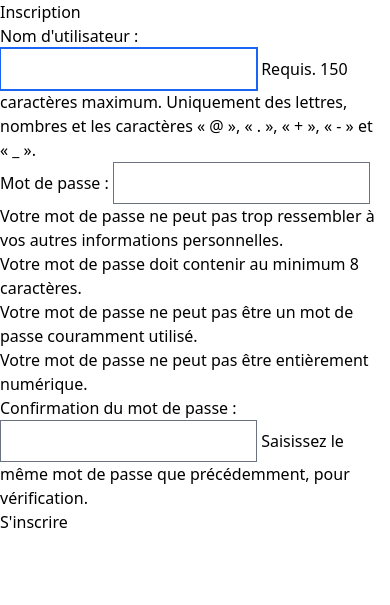
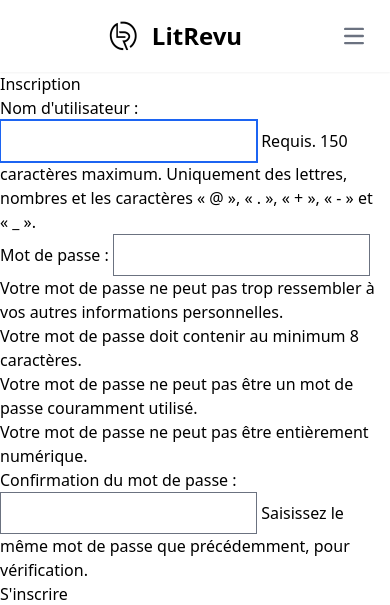
Before and after one commit to wilodorico/P-9-LitRevu, a Django app: template accounts/templates/accounts/signup.html in a window 390 px wide. Shown: the top 605 px of the page. Run offline with Django 4.2, Linux system fonts and the light colour scheme; the template is opened without the code that fills it: values that come from a table or form of the project are taken from there, others are empty; tables that the repository leaves empty hold one stand-in row (values such as "Sample post"); some libraries are stand-ins or nearby versions.

Commit message:
add navbar

```diff
--- a/config/settings.py
+++ b/config/settings.py
@@ -121,6 +121,8 @@ USE_TZ = True
 # https://docs.djangoproject.com/en/4.2/howto/static-files/
 
 STATIC_URL = "static/"
+STATICFILES_DIRS = [BASE_DIR / "static"]
+
 
 # Default primary key field type
 # https://docs.djangoproject.com/en/4.2/ref/settings/#default-auto-field
--- a/templates/base.html
+++ b/templates/base.html
@@ -1,9 +1,11 @@
 {% load static tailwind_tags %}
+{% load static %}
 <!DOCTYPE html>
 <html lang="en">
 <head>
     <meta charset="UTF-8">
     <meta name="viewport" content="width=device-width, initial-scale=1.0">
+    <link rel="icon" type="image/x-icon" href="{% static 'medias/favicon.ico' %}">
     <title>
     {% block title %}
         LitRevu
@@ -12,10 +14,50 @@
     {% tailwind_css %}
 </head>
 <body>
+    <header>
 
-    {% block content %}
 
-    {% endblock content %}
+<nav class="bg-white border-gray-200 dark:bg-gray-900 shadow-sm dark:border-gray-700">
+    <div class="max-w-screen-xl flex flex-wrap items-center justify-between mx-auto p-4">
+        <div></div>
+      <a href="#home" class="flex items-center space-x-3 rtl:space-x-reverse">
+          <img src="{% static 'medias/favicon-32x32.png' %}" class="h-8" alt="Logo LitRevu" />
+          <span class="self-center text-2xl font-semibold whitespace-nowrap dark:text-white">LitRevu</span>
+      </a>
+      <button data-collapse-toggle="navbar-default" type="button" class="inline-flex items-center p-2 w-10 h-10 justify-center text-sm text-gray-500 rounded-lg md:hidden hover:bg-gray-100 focus:outline-none focus:ring-2 focus:ring-gray-200 dark:text-gray-400 dark:hover:bg-gray-700 dark:focus:ring-gray-600" aria-controls="navbar-default" aria-expanded="false">
+          <span class="sr-only">Open main menu</span>
+          <svg class="w-5 h-5" aria-hidden="true" xmlns="http://www.w3.org/2000/svg" fill="none" viewBox="0 0 17 14">
+              <path stroke="currentColor" stroke-linecap="round" stroke-linejoin="round" stroke-width="2" d="M1 1h15M1 7h15M1 13h15"/>
+          </svg>
+      </button>
+      {% if user.is_authenticated %}
+      <div class="hidden w-full md:block md:w-auto" id="navbar-default">
+        <ul class="font-medium flex flex-col p-4 md:p-0 mt-4 border border-gray-100 rounded-lg bg-gray-50 md:flex-row md:space-x-8 rtl:space-x-reverse md:mt-0 md:border-0 md:bg-white dark:bg-gray-800 md:dark:bg-gray-900 dark:border-gray-700">
+          <li>
+            <a href="#" class="block py-2 px-3 text-white bg-blue-700 rounded md:bg-transparent md:text-blue-700 md:p-0 dark:text-white md:dark:text-blue-500" aria-current="page">Flux</a>
+          </li>
+          <li>
+            <a href="#" class="block py-2 px-3 text-gray-900 rounded hover:bg-gray-100 md:hover:bg-transparent md:border-0 md:hover:text-blue-700 md:p-0 dark:text-white md:dark:hover:text-blue-500 dark:hover:bg-gray-700 dark:hover:text-white md:dark:hover:bg-transparent">Posts</a>
+          </li>
+          <li>
+            <a href="#" class="block py-2 px-3 text-gray-900 rounded hover:bg-gray-100 md:hover:bg-transparent md:border-0 md:hover:text-blue-700 md:p-0 dark:text-white md:dark:hover:text-blue-500 dark:hover:bg-gray-700 dark:hover:text-white md:dark:hover:bg-transparent">Abonnements</a>
+          </li>
+          <li>
+            <a href="#" class="block py-2 px-3 text-gray-900 rounded hover:bg-gray-100 md:hover:bg-transparent md:border-0 md:hover:text-blue-700 md:p-0 dark:text-white md:dark:hover:text-blue-500 dark:hover:bg-gray-700 dark:hover:text-white md:dark:hover:bg-transparent">Se deconnecter</a>
+          </li>
+        </ul>
+      </div>
+      {% endif %}
+    </div>
+  </nav>
+
+    </header>
+    <main>
+
+        {% block content %}
+
+        {% endblock content %}
+    </main>
 
     <script src="https://cdn.jsdelivr.net/npm/flowbite@2.5.2/dist/flowbite.min.js"></script>
     {% comment %} <script src="../theme/static_src/node_modules/flowbite/dist/flowbite.js"></script> {% endcomment %}
--- a/theme/static/css/dist/styles.css
+++ b/theme/static/css/dist/styles.css
@@ -1431,6 +1431,18 @@ input:checked + .toggle-bg {
   height: 100vh;
 }
 
+.h-10 {
+  height: 2.5rem;
+}
+
+.h-5 {
+  height: 1.25rem;
+}
+
+.h-8 {
+  height: 2rem;
+}
+
 .w-1\/2 {
   width: 50%;
 }
@@ -1451,8 +1463,20 @@ input:checked + .toggle-bg {
   width: 100%;
 }
 
+.w-10 {
+  width: 2.5rem;
+}
+
+.w-5 {
+  width: 1.25rem;
+}
+
 .max-w-sm {
   max-width: 24rem;
+}
+
+.max-w-screen-xl {
+  max-width: 1280px;
 }
 
 .flex-1 {
@@ -1575,6 +1599,18 @@ input:checked + .toggle-bg {
   margin-left: calc(0.5rem * calc(1 - var(--tw-space-x-reverse)));
 }
 
+.space-x-3 > :not([hidden]) ~ :not([hidden]) {
+  --tw-space-x-reverse: 0;
+  margin-right: calc(0.75rem * var(--tw-space-x-reverse));
+  margin-left: calc(0.75rem * calc(1 - var(--tw-space-x-reverse)));
+}
+
+.space-x-4 > :not([hidden]) ~ :not([hidden]) {
+  --tw-space-x-reverse: 0;
+  margin-right: calc(1rem * var(--tw-space-x-reverse));
+  margin-left: calc(1rem * calc(1 - var(--tw-space-x-reverse)));
+}
+
 .self-center {
   align-self: center;
 }
@@ -1918,6 +1954,12 @@ input:checked + .toggle-bg {
 .shadow-md {
   --tw-shadow: 0 4px 6px -1px rgb(0 0 0 / 0.1), 0 2px 4px -2px rgb(0 0 0 / 0.1);
   --tw-shadow-colored: 0 4px 6px -1px var(--tw-shadow-color), 0 2px 4px -2px var(--tw-shadow-color);
+  box-shadow: var(--tw-ring-offset-shadow, 0 0 #0000), var(--tw-ring-shadow, 0 0 #0000), var(--tw-shadow);
+}
+
+.shadow-sm {
+  --tw-shadow: 0 1px 2px 0 rgb(0 0 0 / 0.05);
+  --tw-shadow-colored: 0 1px 2px 0 var(--tw-shadow-color);
   box-shadow: var(--tw-ring-offset-shadow, 0 0 #0000), var(--tw-ring-shadow, 0 0 #0000), var(--tw-shadow);
 }
 
```
Also changed, not shown: other parts of theme/static/css/dist/styles.css (+35 -0 lines), static/medias/favicon-32x32.png (added), static/medias/favicon.ico (added).
